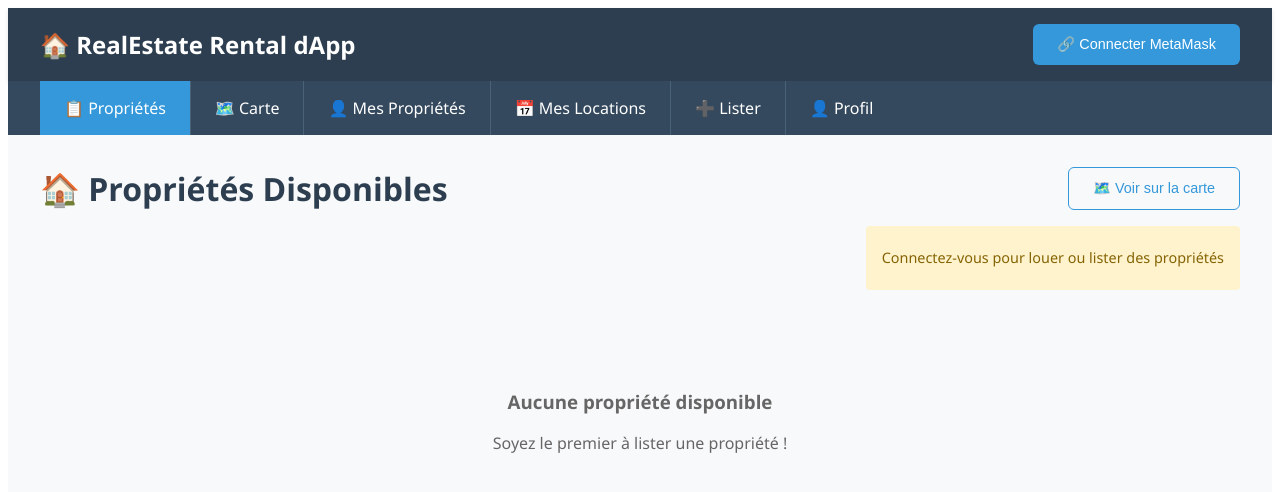
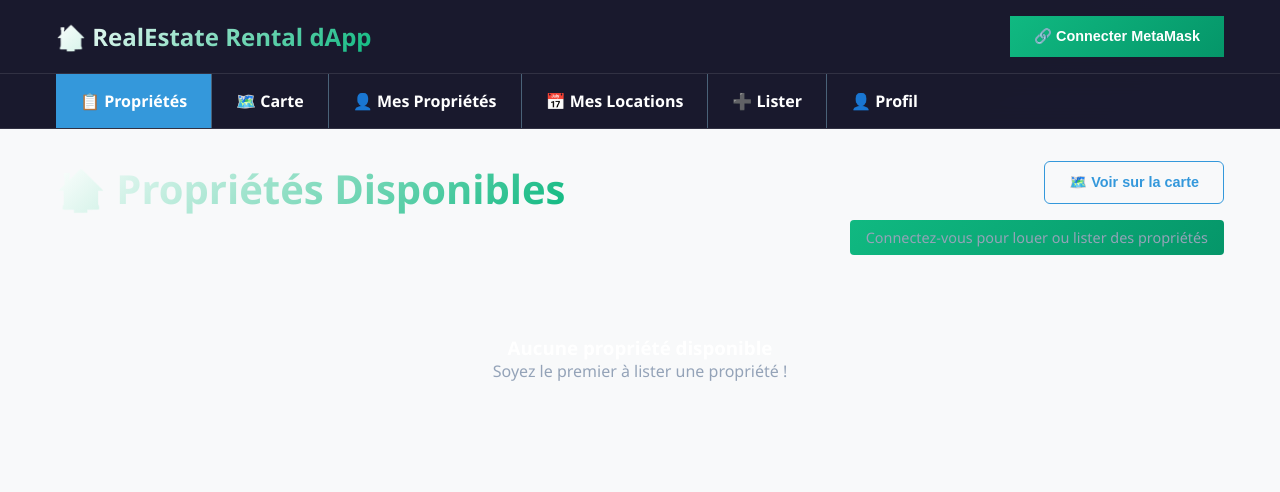
Before and after one commit to BadrBerqia/real-estate-dapp, an Angular app in the folder frontend/: page /properties in a window 1280 px wide. Shown: the top 492 px of the page. Built offline with nearby package versions, Linux system fonts and the light colour scheme.

Commit message:
style: apply modern dark theme

```diff
--- a/frontend/src/styles.css
+++ b/frontend/src/styles.css
@@ -1 +1,289 @@
-/* You can add global styles to this file, and also import other style files */
+/* ========== GLOBAL RESET & BASE ========== */
+* {
+  margin: 0;
+  padding: 0;
+  box-sizing: border-box;
+}
+
+body {
+  font-family: 'Inter', -apple-system, BlinkMacSystemFont, 'Segoe UI', Roboto, sans-serif;
+  background: linear-gradient(135deg, #1a1a2e 0%, #16213e 100%);
+  min-height: 100vh;
+  color: #e2e8f0;
+}
+
+/* ========== NAVBAR ========== */
+nav, .navbar, header {
+  background: rgba(26, 26, 46, 0.95) !important;
+  backdrop-filter: blur(10px);
+  border-bottom: 1px solid rgba(255, 255, 255, 0.1);
+  padding: 1rem 2rem;
+}
+
+.navbar-brand, nav a, header a {
+  color: #fff !important;
+  font-weight: 600;
+}
+
+.nav-link {
+  color: #94a3b8 !important;
+  transition: color 0.3s;
+  padding: 0.5rem 1rem !important;
+  border-radius: 8px;
+}
+
+.nav-link:hover, .nav-link.active {
+  color: #fff !important;
+  background: rgba(16, 185, 129, 0.2);
+}
+
+/* ========== BUTTONS ========== */
+button, .btn {
+  border: none;
+  padding: 12px 24px;
+  border-radius: 12px;
+  font-weight: 600;
+  cursor: pointer;
+  transition: all 0.3s;
+}
+
+.btn-primary, button[color="primary"], .btn-connect {
+  background: linear-gradient(135deg, #10b981 0%, #059669 100%) !important;
+  color: white !important;
+  border: none !important;
+}
+
+.btn-primary:hover, button[color="primary"]:hover {
+  transform: translateY(-2px);
+  box-shadow: 0 10px 30px rgba(16, 185, 129, 0.3);
+}
+
+.btn-secondary {
+  background: linear-gradient(135deg, #3b82f6 0%, #2563eb 100%) !important;
+  color: white !important;
+}
+
+.btn-outline-primary {
+  border: 2px solid #10b981 !important;
+  color: #10b981 !important;
+  background: transparent !important;
+}
+
+.btn-outline-primary:hover {
+  background: #10b981 !important;
+  color: white !important;
+}
+
+/* ========== CARDS ========== */
+.card, .property-card, .mat-card {
+  background: rgba(255, 255, 255, 0.05) !important;
+  border: 1px solid rgba(255, 255, 255, 0.1) !important;
+  border-radius: 16px !important;
+  overflow: hidden;
+  transition: transform 0.3s, box-shadow 0.3s;
+}
+
+.card:hover, .property-card:hover {
+  transform: translateY(-8px);
+  box-shadow: 0 20px 60px rgba(0, 0, 0, 0.3);
+}
+
+.card-title, .card h3, .card h4 {
+  color: #fff !important;
+  font-weight: 600;
+}
+
+.card-text, .card p {
+  color: #94a3b8 !important;
+}
+
+.card-body {
+  padding: 1.5rem !important;
+}
+
+/* ========== TYPOGRAPHY ========== */
+h1, h2, h3, h4, h5, h6 {
+  color: #fff;
+  font-weight: 700;
+}
+
+h1 {
+  font-size: 2.5rem;
+  background: linear-gradient(135deg, #fff 0%, #10b981 100%);
+  -webkit-background-clip: text;
+  -webkit-text-fill-color: transparent;
+  background-clip: text;
+}
+
+p, span, label {
+  color: #94a3b8;
+}
+
+a {
+  color: #10b981;
+  text-decoration: none;
+}
+
+a:hover {
+  color: #34d399;
+}
+
+/* ========== FORMS ========== */
+input, select, textarea, .form-control {
+  background: rgba(255, 255, 255, 0.05) !important;
+  border: 1px solid rgba(255, 255, 255, 0.2) !important;
+  border-radius: 8px !important;
+  color: #fff !important;
+  padding: 12px 16px !important;
+}
+
+input:focus, select:focus, textarea:focus, .form-control:focus {
+  outline: none;
+  border-color: #10b981 !important;
+  box-shadow: 0 0 0 3px rgba(16, 185, 129, 0.2) !important;
+}
+
+input::placeholder {
+  color: #64748b !important;
+}
+
+label {
+  color: #e2e8f0 !important;
+  font-weight: 500;
+  margin-bottom: 0.5rem;
+}
+
+/* ========== ALERTS & BADGES ========== */
+.alert {
+  border-radius: 12px !important;
+  border: none !important;
+}
+
+.alert-warning {
+  background: rgba(245, 158, 11, 0.2) !important;
+  color: #fbbf24 !important;
+}
+
+.alert-success {
+  background: rgba(16, 185, 129, 0.2) !important;
+  color: #10b981 !important;
+}
+
+.alert-danger {
+  background: rgba(239, 68, 68, 0.2) !important;
+  color: #f87171 !important;
+}
+
+.badge {
+  padding: 6px 12px;
+  border-radius: 20px;
+  font-weight: 500;
+}
+
+/* ========== PRICE STYLING ========== */
+.price, .eth-price, [class*="price"] {
+  color: #10b981 !important;
+  font-weight: 700;
+  font-size: 1.25rem;
+}
+
+/* ========== CONTAINERS ========== */
+.container, .container-fluid {
+  padding: 2rem;
+}
+
+main, .main-content {
+  min-height: calc(100vh - 140px);
+  padding: 2rem 0;
+}
+
+/* ========== TABLES ========== */
+table {
+  background: rgba(255, 255, 255, 0.05);
+  border-radius: 12px;
+  overflow: hidden;
+}
+
+th {
+  background: rgba(255, 255, 255, 0.1) !important;
+  color: #fff !important;
+  font-weight: 600;
+  padding: 1rem !important;
+}
+
+td {
+  color: #e2e8f0 !important;
+  padding: 1rem !important;
+  border-color: rgba(255, 255, 255, 0.1) !important;
+}
+
+/* ========== EMPTY STATE ========== */
+.empty-state, .no-data {
+  text-align: center;
+  padding: 4rem 2rem;
+  color: #64748b;
+}
+
+/* ========== FOOTER ========== */
+footer {
+  background: rgba(26, 26, 46, 0.95);
+  border-top: 1px solid rgba(255, 255, 255, 0.1);
+  padding: 2rem;
+  text-align: center;
+  color: #64748b;
+}
+
+/* ========== METAMASK BUTTON ========== */
+[class*="metamask"], [class*="connect"], [class*="wallet"] {
+  background: linear-gradient(135deg, #10b981 0%, #059669 100%) !important;
+}
+
+/* ========== SCROLLBAR ========== */
+::-webkit-scrollbar {
+  width: 8px;
+}
+
+::-webkit-scrollbar-track {
+  background: #1a1a2e;
+}
+
+::-webkit-scrollbar-thumb {
+  background: #10b981;
+  border-radius: 4px;
+}
+
+/* ========== TABS ========== */
+.nav-tabs {
+  border-bottom: 1px solid rgba(255, 255, 255, 0.1) !important;
+  background: rgba(26, 26, 46, 0.8);
+}
+
+.nav-tabs .nav-link {
+  border: none !important;
+  color: #94a3b8 !important;
+}
+
+.nav-tabs .nav-link.active {
+  background: rgba(16, 185, 129, 0.2) !important;
+  color: #10b981 !important;
+  border-radius: 8px 8px 0 0;
+}
+
+/* ========== IMAGES ========== */
+.property-image, .card img {
+  width: 100%;
+  height: 200px;
+  object-fit: cover;
+}
+
+/* ========== GRID ========== */
+.properties-grid, .row {
+  display: grid;
+  grid-template-columns: repeat(auto-fill, minmax(300px, 1fr));
+  gap: 24px;
+}
+
+/* ========== LOADING ========== */
+.spinner, .loading {
+  color: #10b981;
+}
```
